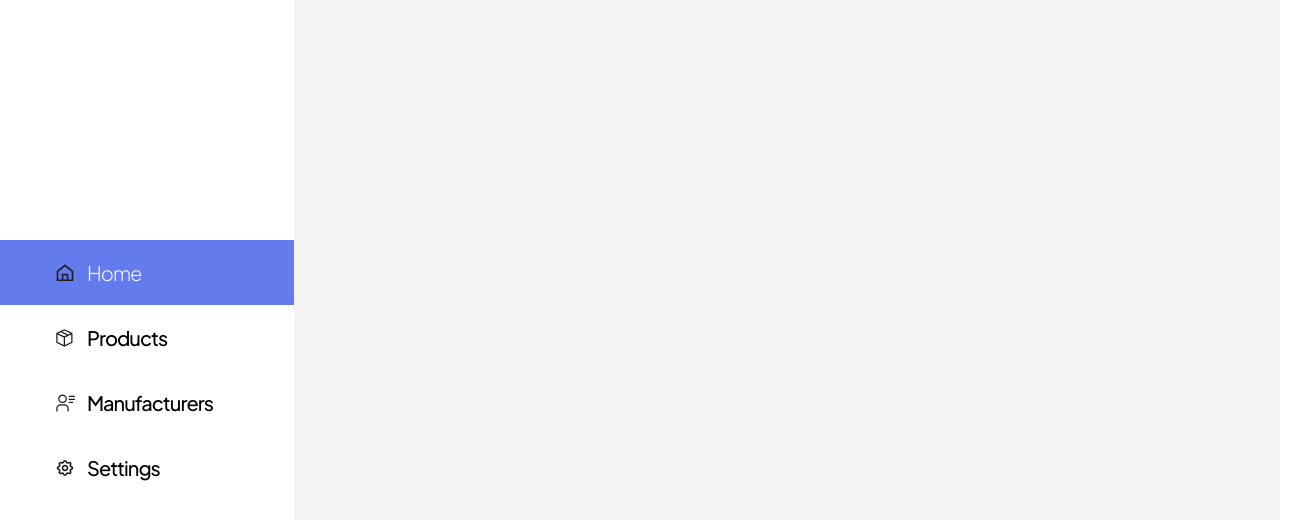
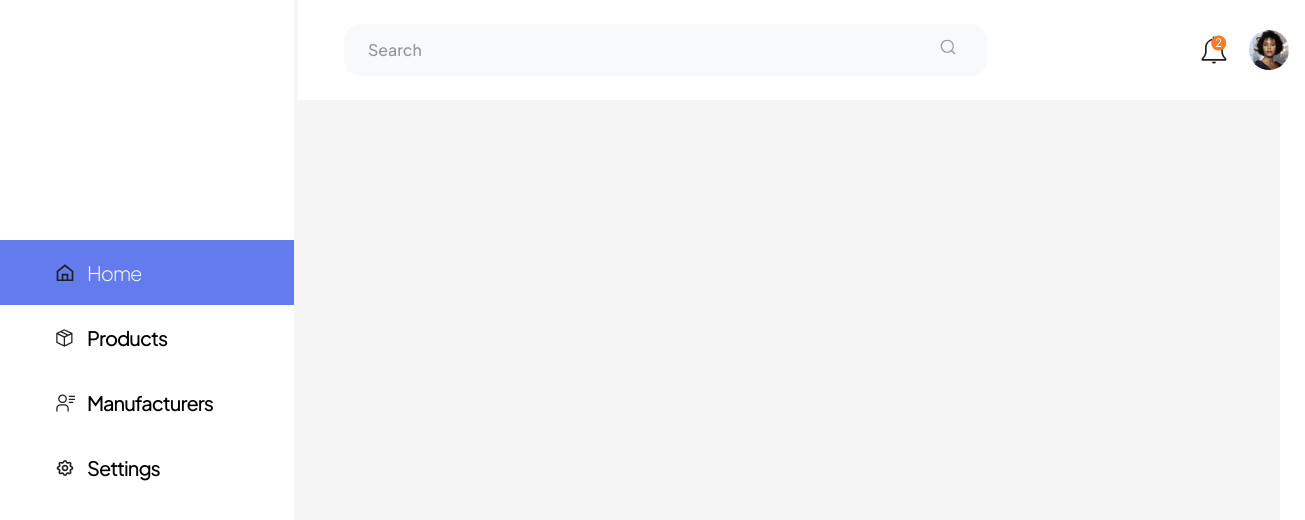
Before and after one commit to excellar-BX/monitor-medscan-africa, a React (Vite) app: page / in a window 1280 px wide. Shown: the top 520 px of the page, 1305 px wide, since content can reach past the window. Built offline with nearby package versions, Linux system fonts and the light colour scheme.

Commit message:
outlet processing

```diff
--- a/pages/HomeDashboard.jsx
+++ b/pages/HomeDashboard.jsx
@@ -1,13 +1,16 @@
+import Header from "../src/components/Header";
 import NavigationPanel from "../src/components/navigationpanel";
+import SearchBar from "../src/components/searchbar";
 import { useState } from "react";
 
 function HomeDahboard() {
   return (
-    <div className="flex w-screen h-screen bg-limewhite ">
+    <div className="flex w-screen h-screen bg-limewhite  ">
       <div className="pt-[240px] bg-white h-full">
         <NavigationPanel />
       </div>
       <div className="" id="details">
+        <Header />
       </div>
     </div>
   );
--- /dev/null
+++ b/src/components/Header.jsx
@@ -0,0 +1,23 @@
+import SearchBar from "./searchbar";
+import notificationicon from "../icons/notificationicon.svg";
+import user from "../icons/user.svg"
+
+function Header() {
+    return (
+        <header className="ml-[4px] px-[16px] h-[100px] flex items-center bg-white  ">
+         <div className="flex flex-row gap-[212px]  pl-[30px] items-center  ">
+           <SearchBar />
+           <div className="flex items-center gap-[20px]">
+            <div className="w-[30px] h-[30px] ">
+                <img src={notificationicon} alt="notification icon" />
+            </div>
+            <div className="w-[40px] h-[40px] ">
+                <img src={user} alt="user icon" />
+            </div>
+           </div>
+         </div>
+        </header>
+    )
+}
+
+export default Header;
--- /dev/null
+++ b/src/components/infocard.jsx
@@ -0,0 +1,20 @@
+import boxedproduct from "../icons/boxedproduct.svg";
+import manufacturerfiled from "../icons/manufacturerfiled.svg"
+
+
+function ProductCard() {
+    return(
+        <div className="flex rounded-[20px] bg-white w-[457px] h-[304px] pt-[49px] pl-[38px] justify-between  ">
+              <div className="flex-col w-[175px] h-[207px] gap-[45px] ">
+                  <p className="font-jarkatasans medium text-[20px]" >Products</p>
+                  <p className="font-jarkatasans text-blue text-[55px] font-semibold ">245</p>
+                  <div className="flex items-center ">
+                    <p>10% vs last month</p>
+                  </div>
+              </div>
+              <div className="w-[115px] h-[100px] ">
+                <img src={boxedproduct} alt="product icon" />
+              </div>
+        </div>
+    )
+}
--- /dev/null
+++ b/src/components/searchbar.jsx
@@ -0,0 +1,23 @@
+import searchicon from "../icons/searchicon.svg";
+import { useRef } from "react";
+
+function SearchBar() {
+    const inputRef = useRef(null);
+
+  const handleSearchClick = () => {
+    // Focus the input field when the "Search" text is clicked
+    inputRef.current.focus();
+  };
+
+    return(
+        <div className="flex bg-lightgray px-[24px] items-center justify-between w-[643px] h-[52px] rounded-[16px]" >
+            <p onClick={handleSearchClick} className="cursor-pointer font-jarkatasans text-gray font-medium text-[16px] ">Search</p>
+            <input ref={inputRef} className="w-[500px] outline-none bg-lightgray " type="text" name="search" id="search" />
+            <div className="w-[24px] h-[24px] ">
+                <img className="w-[18px] h-[18px] " src={searchicon} alt="search icon" />
+            </div>
+        </div>
+    )
+}
+
+export default SearchBar;
--- a/tailwind.config.js
+++ b/tailwind.config.js
@@ -12,7 +12,9 @@ export default {
     extend: {
       colors: {
         blue: '#647BED',
-        limewhite: '#F5F5F5'
+        limewhite: '#F5F5F5',
+        gray: "#949595",
+        lightgray: "#F8F9FB"
       }
     },
   },
```
Also changed, not shown: src/icons/user.svg (added).
